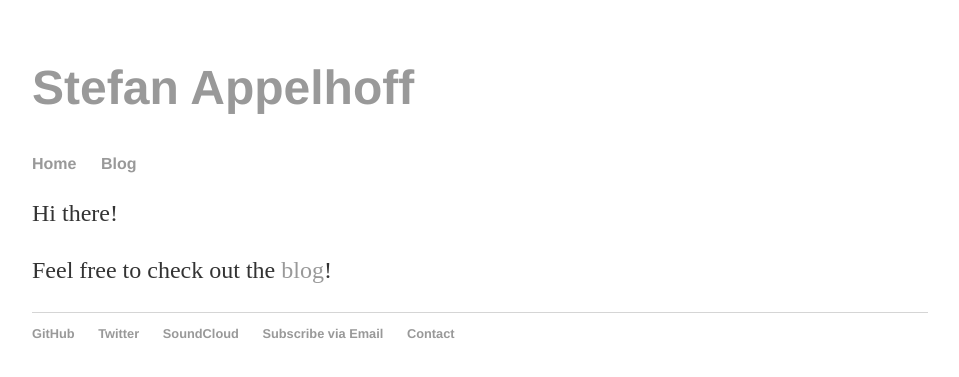
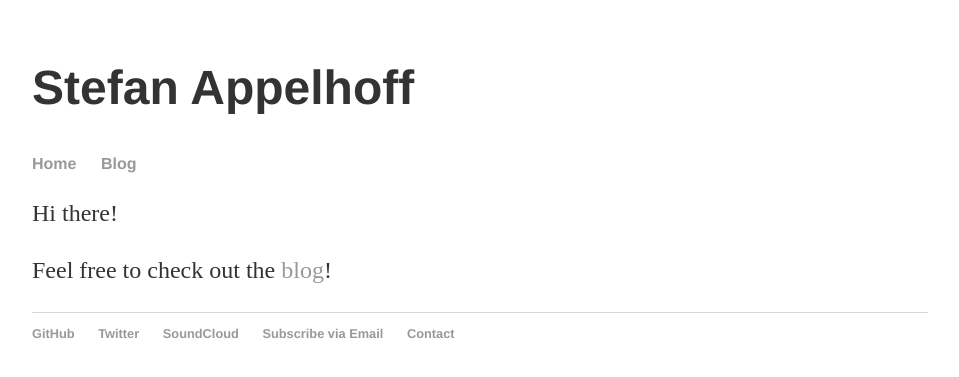
Before and after one commit to sappelhoff/sappelhoff.github.io, a Jekyll site: the page built from index.html, in a window 1280 px wide. Shown: the top 377 px of the page, without its empty margins (160-1119 px from the left). Built offline with Jekyll 4.4.1, drawn with Linux system fonts in a browser that asks for light colours.

Commit message:
make unique styling for main button link

```diff
--- a/_layouts/default.html
+++ b/_layouts/default.html
@@ -8,7 +8,7 @@
 	</head>
 	<body>
 		<nav>
-			<h1 align="left"> <a href="/">Stefan Appelhoff</a></h1>
+			<h1 align="left"> <a class="MainButton" href="/">Stefan Appelhoff</a></h1>
 			<ul>
         		<li><a href="/">Home</a></li>
         		<li><a href="/blog-list">Blog</a></li>
--- a/css/main.css
+++ b/css/main.css
@@ -2,12 +2,14 @@ body {
     margin: 60px auto;
     width: 70%;
 }
+
 nav ul, footer ul {
     font-family:'Helvetica', 'Arial', 'Sans-Serif';
     padding: 0px;
     list-style: none;
     font-weight: bold;
 }
+
 nav ul li, footer ul li {
     display: inline;
     margin-right: 20px;
@@ -19,15 +21,27 @@ a {
 a:hover {
     text-decoration: underline;
 }
+
+a.MainButton {
+	color: #333;
+    text-decoration: none;
+}
+
+a.MainButton:hover {
+	text-decoration: none;
+}
+
 h1 {
     font-size: 3em;
     font-family:'Helvetica', 'Arial', 'Sans-Serif';
 }
+
 p {
     font-size: 1.5em;
     line-height: 1.4em;
     color: #333;
 }
+
 footer {
     border-top: 1px solid #d5d5d5;
     font-size: .8em;
```
